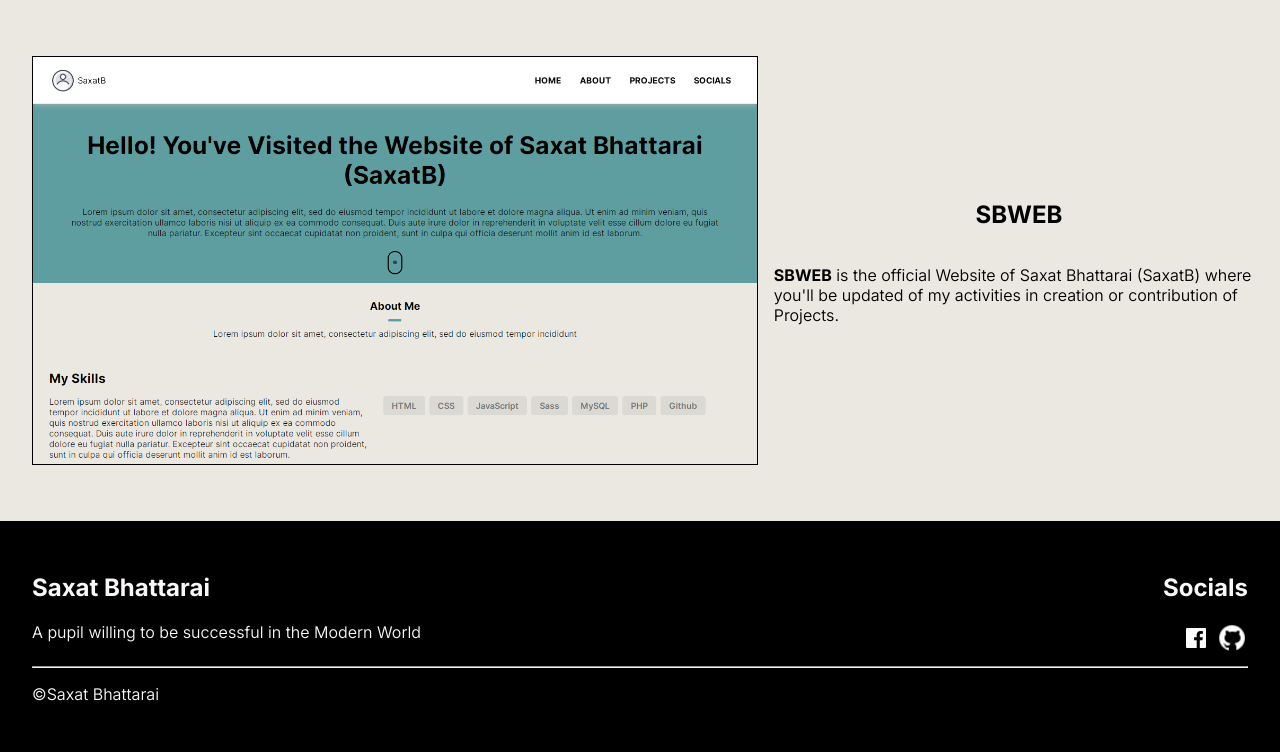
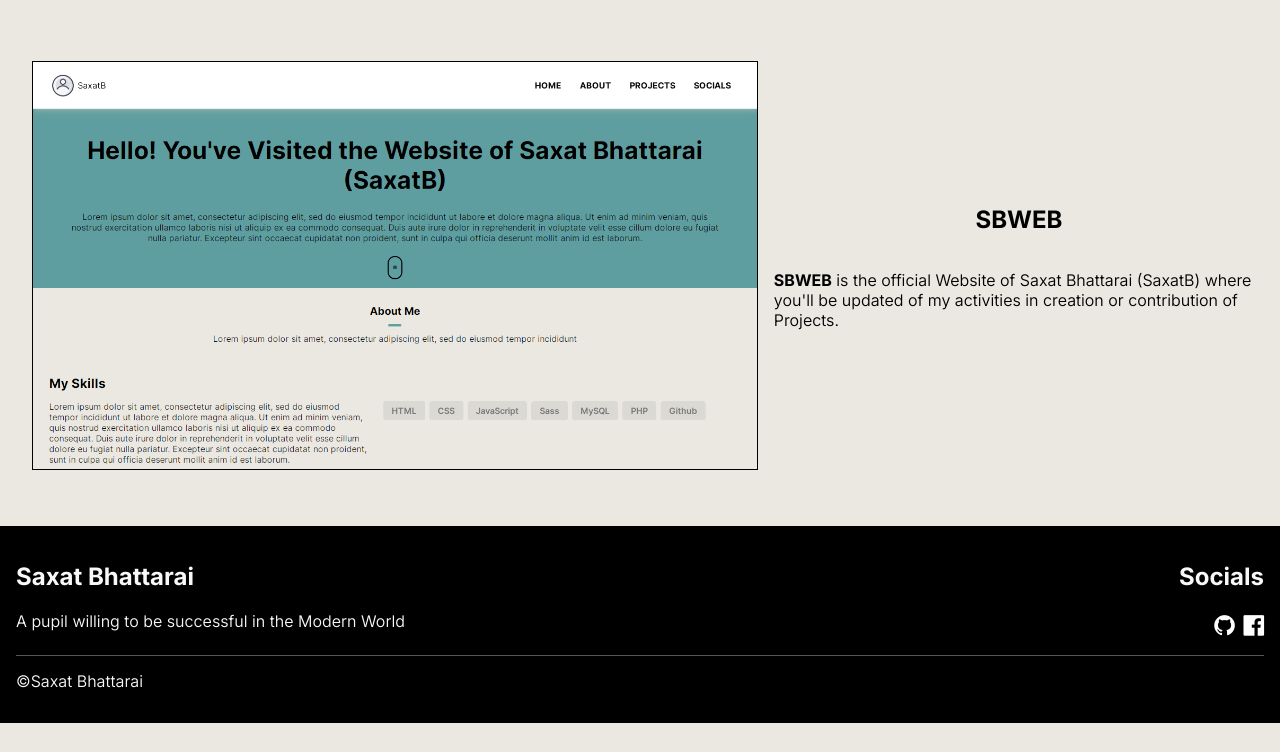
Before and after one commit to SaxatB/navbarcodetest, a plain HTML site: page index.html in a window 1280 px wide. Shown: the part 1313-2065 px from the top of the page. After the commit the page ends 2036 px from the top, so only its background shows below. Drawn offline with Linux system fonts and the light colour scheme.

Commit message:
awesome font icons
replaced some icons with awesome font icons

```diff
--- a/index.html
+++ b/index.html
@@ -9,6 +9,7 @@
     <link rel="preconnect" href="https://fonts.googleapis.com">
     <link rel="preconnect" href="https://fonts.gstatic.com" crossorigin>
     <link href="https://fonts.googleapis.com/css2?family=Inter:wght@100..900&display=swap" rel="stylesheet">
+    <link rel="stylesheet" href="https://cdnjs.cloudflare.com/ajax/libs/font-awesome/4.7.0/css/font-awesome.min.css">
     <title>About Saxat</title>
 </head>
 <body>
@@ -159,8 +160,8 @@ function navc() {
   <h2>
     Socials
   </h2>
-  <a href="https://www.facebook.com/profile.php?id=100072878927533" target="_blank"><img src="scss/img/fb.png" alt="fb"></a>
-  <a href="https://github.com/SaxatB" target="_blank"><img src="scss/img/git.png" alt="git"></a>
+  <a href="https://github.com/SaxatB" target="_blank"><i class="fa fa-github" aria-hidden="true"></i></a>
+  <a href="https://www.facebook.com/profile.php?id=100072878927533" target="_blank"><i class="fa fa-facebook-official" aria-hidden="true"></i></a>
 </span>
   </div>
   </div>
--- a/scss/main.scss
+++ b/scss/main.scss
@@ -321,7 +321,7 @@ header{
         border-radius: 6px;
     }
     .project_content{
-        padding-top: 2rem;
+        padding-top: 2.3rem;
         display: flex;
         flex-direction: column;
     .project_main{
@@ -354,6 +354,7 @@ header{
 @media only screen and (max-width: 768px){
     .projects{
     .project_content{
+        padding-top: 2rem;
         .project_main{
             flex-direction: column;
             img{
@@ -377,7 +378,13 @@ header{
 footer{
     background: $black;
     color: $fgcolor;
-    padding: 2rem;
+    padding: 1rem;
+    hr{
+        border: none;
+        color: #555;
+        background-color: #555;
+        height: .5px;
+    }
 .footer_body{
     display: flex;
     justify-content: space-between;
@@ -387,9 +394,11 @@ footer{
     .social_links{
         text-align: right;
         align-self: flex-start;
-    img{
-        align-items: flex-end;
-        width: 32px;
+    a{
+        font-size: 1.5rem;
+        margin-left: .25rem;
+        color: white;
+        align-self: flex-end;
     }
     }
 }
@@ -406,6 +415,10 @@ footer{
         .social_links{
             text-align: left;
             padding-bottom: .5rem;
+            a{
+                margin-left: 0;
+                margin-right: .25rem;
+            }
         }
     }
 }
```
Also changed, not shown: scss/dist/main.css, scss/dist/main.min.css, scss/img/fb.png (deleted), scss/img/git.png (deleted).
